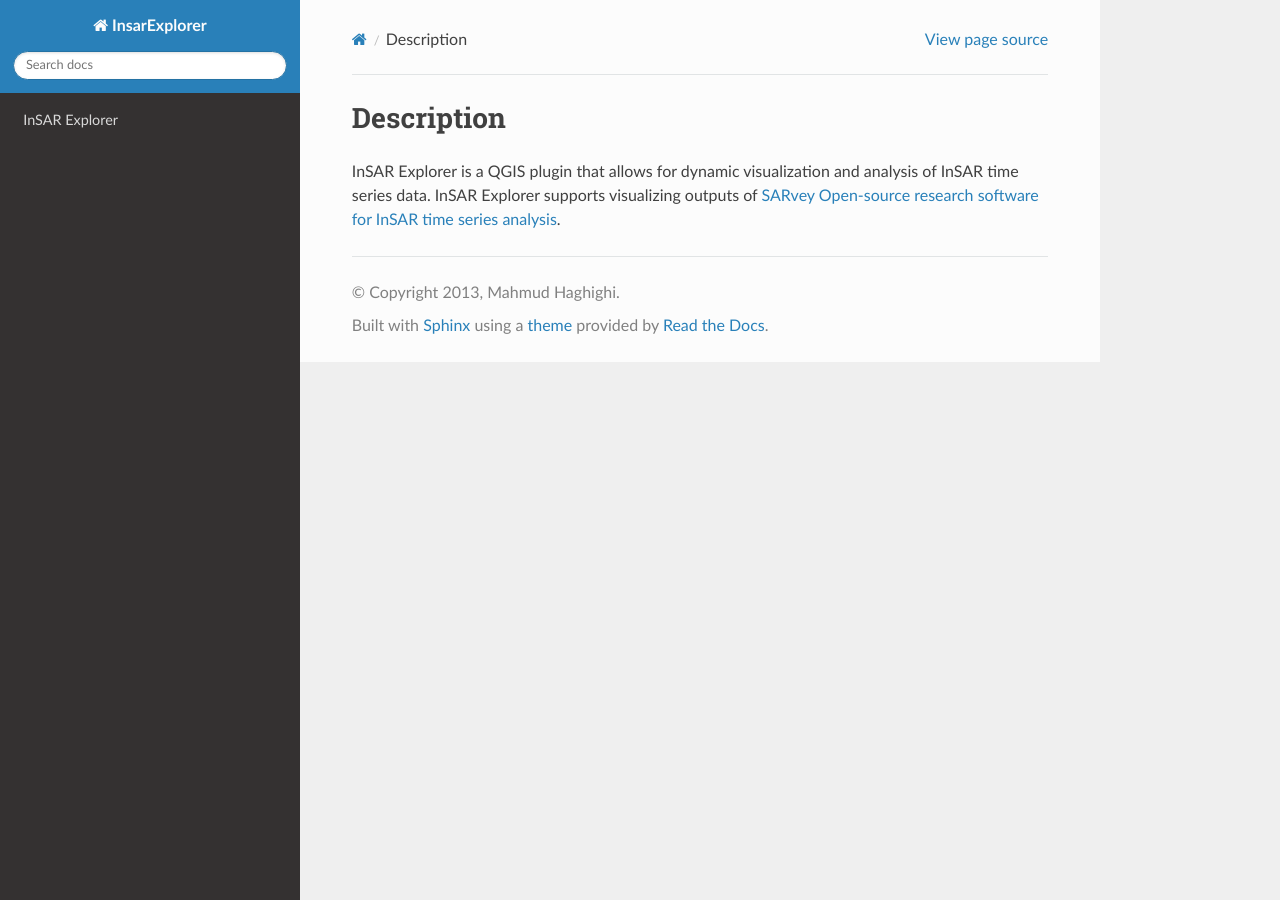
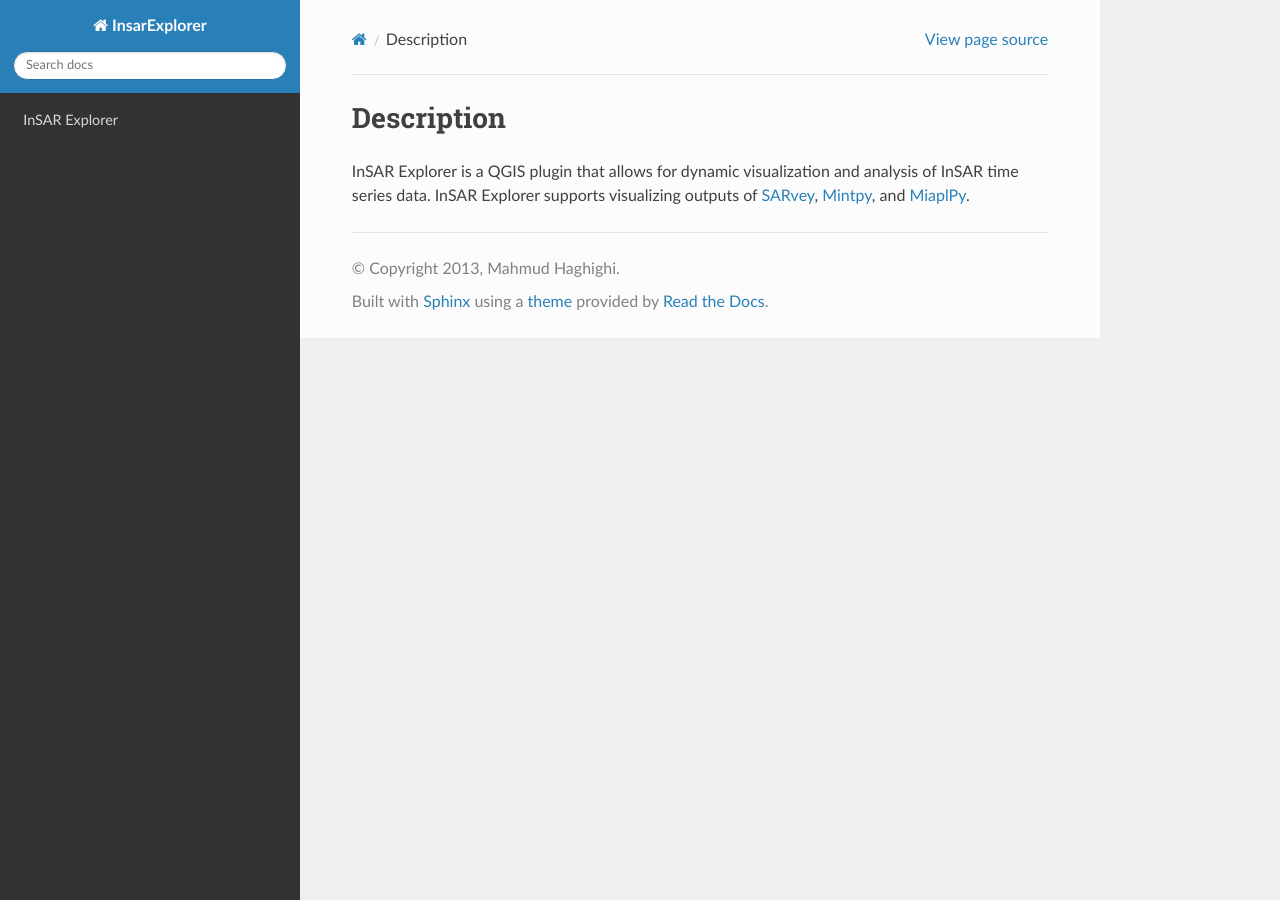
Before and after one commit to luhipi/insar-explorer, a Sphinx documentation site: the page built from help/source/description.rst, in a window 1280 px wide. Built offline with Sphinx 7.4.7 and the Read the Docs theme 3.1.0, drawn with Linux system fonts in a browser that asks for light colours; formulas are drawn with MathJax 3.

Commit message:
update description.rst to add Mintpy and Miaplpy

```diff
--- a/help/source/description.rst
+++ b/help/source/description.rst
@@ -4,4 +4,4 @@ Description
 ***********
 
 InSAR Explorer is a QGIS plugin that allows for dynamic visualization and analysis of InSAR time series data.
-InSAR Explorer supports visualizing outputs of `SARvey Open-source research software for InSAR time series analysis <https://github.com/luhipi/sarvey>`_.
+InSAR Explorer supports visualizing outputs of `SARvey <https://github.com/luhipi/sarvey>`_, `Mintpy <https://github.com/insarlab/MintPy>`_, and `MiaplPy <https://github.com/insarlab/MiaplPy>`_.
```
